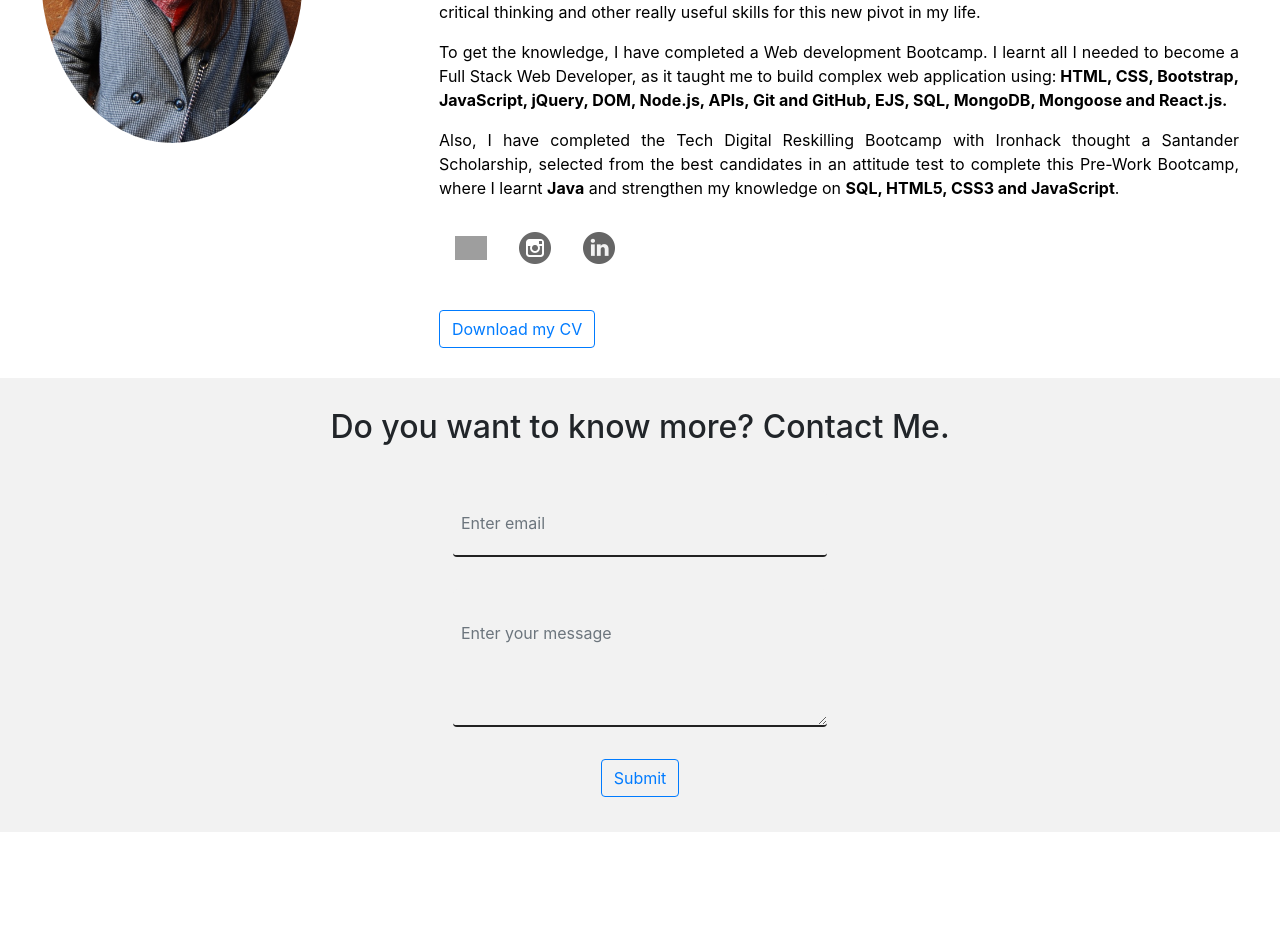
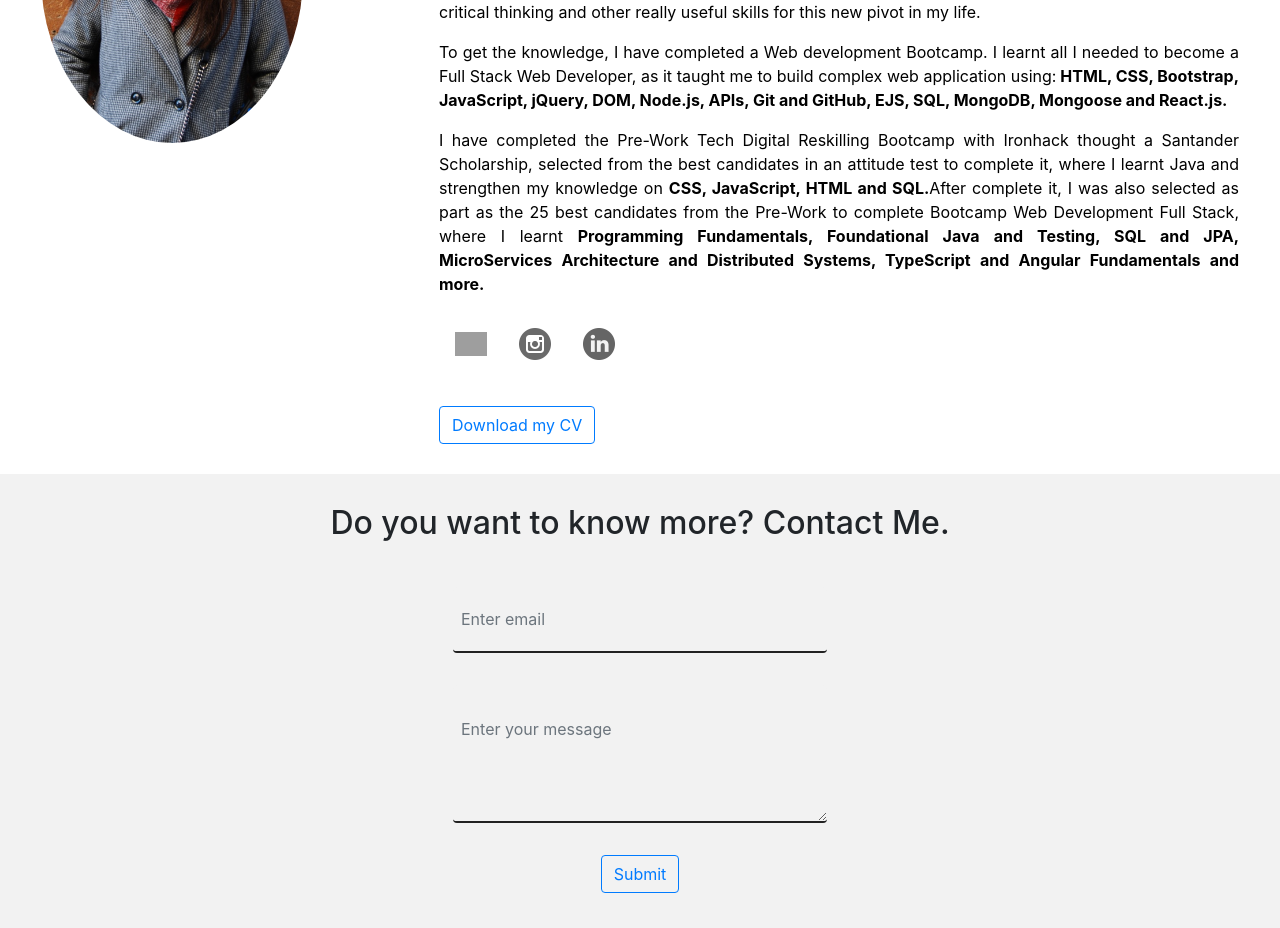
Before and after one commit to IMartinMenendez/portfolio, a React (Create React App) app: page / in a window 1280 px wide. Shown: the part 1440-2368 px from the top of the page. Before the commit the page ends 2272 px from the top, so only its background shows below. Built offline with nearby package versions, Linux system fonts and the light colour scheme; grey boxes are pictures that could not be loaded.

Commit message:
changes in text

```diff
--- a/src/components/AboutMe.jsx
+++ b/src/components/AboutMe.jsx
@@ -41,9 +41,14 @@ export function AboutMe() {
                             MongoDB,
                             Mongoose and React.js.</b>
                     </p>
-                    <p>Also, I have completed the Tech Digital Reskilling Bootcamp with Ironhack thought a Santander
-                        Scholarship, selected from the best candidates in an attitude test to complete this Pre-Work
-                        Bootcamp, where I learnt <b>Java</b> and strengthen my knowledge on <b>SQL, HTML5, CSS3 and JavaScript</b>.</p>
+                    <p>I have completed the Pre-Work Tech Digital Reskilling Bootcamp with Ironhack thought a Santander
+                        Scholarship, selected from the best candidates in an attitude test to complete it, where I
+                        learnt Java and strengthen my knowledge on <b>CSS, JavaScript, HTML and SQL.</b>
+
+                        After complete it, I was also selected as part as the 25 best candidates from the Pre-Work to
+                        complete Bootcamp Web Development Full Stack, where I learnt <b>Programming Fundamentals,
+                        Foundational Java and Testing, SQL and JPA, MicroServices Architecture and Distributed Systems,
+                        TypeScript and Angular Fundamentals and more.</b></p>
                     <div>
                         <a href="https://github.com/IMartinMenendez"><img className="icon" src={iconGithub} alt="Icon"/></a>
                         <a href="https://www.instagram.com/irene_mmenendez/"><img className="icon" src={iconInstagram}
```
